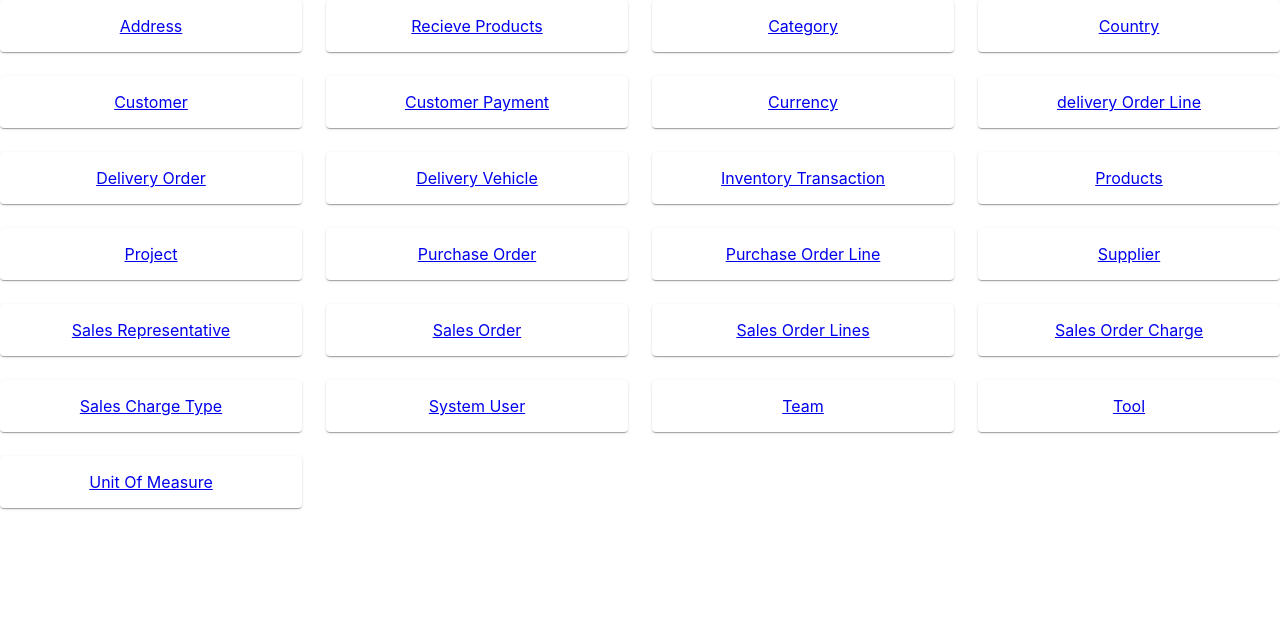
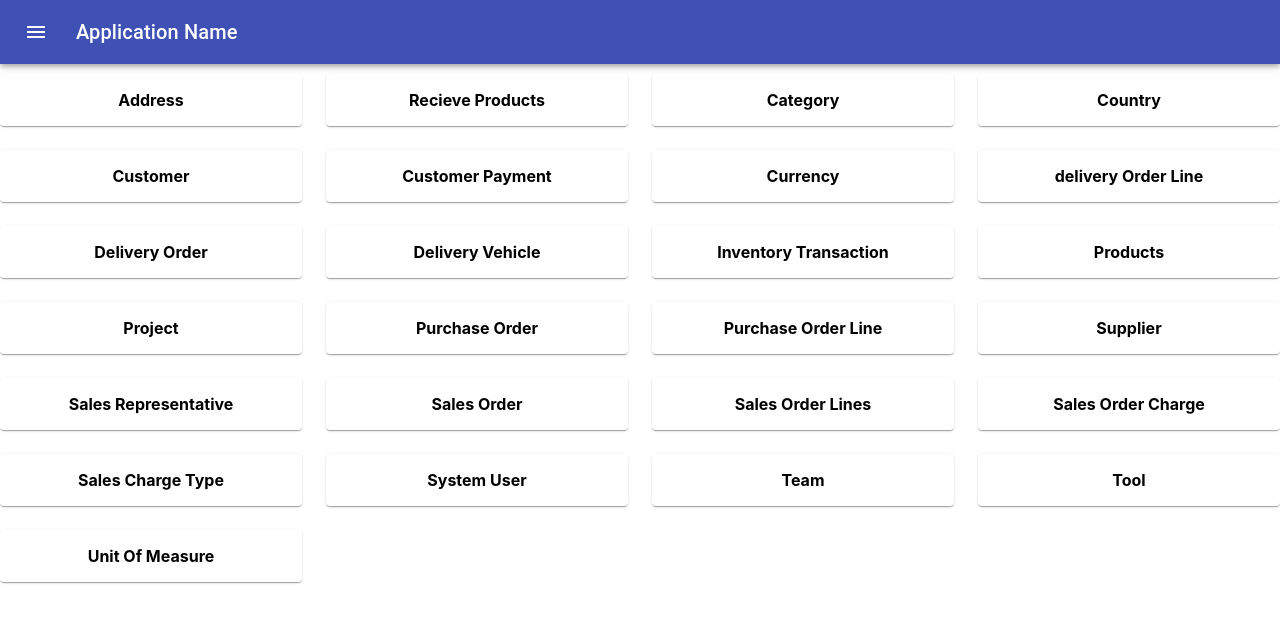
Before and after one commit to isuruAb/extendz-react, a React (Create React App) app: page / in a window 1280 px wide. Shown: the top 622 px of the page. Built offline with nearby package versions, Linux system fonts and the light colour scheme.

Commit message:
appbar added

```diff
--- a/package.json
+++ b/package.json
@@ -13,6 +13,7 @@
     "@types/node": "^12.20.15",
     "@types/react": "^17.0.11",
     "@types/react-dom": "^17.0.7",
+    "node-sass": "^6.0.0",
     "react": "^17.0.2",
     "react-dom": "^17.0.2",
     "react-redux": "^7.2.4",
--- a/src/App.tsx
+++ b/src/App.tsx
@@ -5,11 +5,13 @@ import Dashboard from "./components/dashboard";
 import CreateUpdateForm from "./components/form";
 import { Provider } from "react-redux";
 import store from "./redux/store";
+import ButtonAppBar from "./components/appbar";
 
 function App() {
   const models: any = Object.values(masterModels);
   return (
     <Provider store={store}>
+      <ButtonAppBar/>
       <Router>
         <Switch>
           <Route exact path={"/"}>
--- /dev/null
+++ b/src/components/appbar/index.tsx
@@ -0,0 +1,44 @@
+import { makeStyles } from "@material-ui/core/styles";
+import AppBar from "@material-ui/core/AppBar";
+import Toolbar from "@material-ui/core/Toolbar";
+import Typography from "@material-ui/core/Typography";
+import Button from "@material-ui/core/Button";
+import IconButton from "@material-ui/core/IconButton";
+import MenuIcon from "@material-ui/icons/Menu";
+
+const useStyles = makeStyles((theme) => ({
+  root: {
+    flexGrow: 1,
+    marginBottom: "10px"
+  },
+  menuButton: {
+    marginRight: theme.spacing(2),
+  },
+  title: {
+    flexGrow: 1,
+  },
+}));
+
+export default function ButtonAppBar() {
+  const classes = useStyles();
+
+  return (
+    <div className={classes.root}>
+      <AppBar position="static">
+        <Toolbar>
+          <IconButton
+            edge="start"
+            className={classes.menuButton}
+            color="inherit"
+            aria-label="menu"
+          >
+            <MenuIcon />
+          </IconButton>
+          <Typography variant="h6" className={classes.title}>
+            Application Name
+          </Typography>
+        </Toolbar>
+      </AppBar>
+    </div>
+  );
+}
--- a/src/components/dashboard/index.tsx
+++ b/src/components/dashboard/index.tsx
@@ -1,4 +1,4 @@
-import {  Grid, makeStyles, Paper } from "@material-ui/core";
+import { Grid, makeStyles, Paper } from "@material-ui/core";
 import { Link } from "react-router-dom";
 
 interface IProps {
@@ -9,6 +9,11 @@ const useStyles = makeStyles((theme) => ({
     padding: theme.spacing(2),
     textAlign: "center",
     color: theme.palette.text.secondary,
+  },
+  url: {
+    textDecoration: "none",
+    fontWeight: "bold",
+    color: "#000",
   },
 }));
 
@@ -21,14 +26,14 @@ const Dashboard: React.FC<IProps> = ({ models }) => {
           return (
             <Grid item xs={3} key={key}>
               <Paper className={classes?.paper}>
-                <Link to={data?.url}>{data?.displayName}</Link>
+                <Link to={data?.url} className={classes?.url}>
+                  {data?.displayName}
+                </Link>
               </Paper>
             </Grid>
           );
         })}
       </Grid>
-
-
     </>
   );
 };
--- /dev/null
+++ b/src/components/dataTable/index.module.scss
@@ -0,0 +1,3 @@
+.editButton {
+  cursor: pointer;
+}
--- a/src/components/dataTable/index.tsx
+++ b/src/components/dataTable/index.tsx
@@ -12,7 +12,7 @@ import AddIcon from "@material-ui/icons/Add";
 import EditIcon from "@material-ui/icons/Edit";
 import { useDispatch } from "react-redux";
 
-import "./styles.css";
+import styles from "./index.module.scss";
 import { Link, useLocation, useHistory } from "react-router-dom";
 import { updateRow } from "../../redux/actions/row";
 
@@ -140,7 +140,10 @@ const DataTable: React.FC<IProps> = ({ data }) => {
                         );
                       })}
                       <TableCell>
-                        <EditIcon onClick={() => handleEdit(row)} />
+                        <EditIcon
+                          onClick={() => handleEdit(row)}
+                          className={styles.editButton}
+                        />
                       </TableCell>
                     </TableRow>
                   );
--- a/src/components/dataTable/styles.css
+++ /dev/null
@@ -1,5 +0,0 @@
-.fabButton{
-    position: fixed !important;
-    bottom: 20px;
-    right: 20px;
-}
--- a/src/index.css
+++ /dev/null
@@ -1,13 +0,0 @@
-body {
-  margin: 0;
-  font-family: -apple-system, BlinkMacSystemFont, 'Segoe UI', 'Roboto', 'Oxygen',
-    'Ubuntu', 'Cantarell', 'Fira Sans', 'Droid Sans', 'Helvetica Neue',
-    sans-serif;
-  -webkit-font-smoothing: antialiased;
-  -moz-osx-font-smoothing: grayscale;
-}
-
-code {
-  font-family: source-code-pro, Menlo, Monaco, Consolas, 'Courier New',
-    monospace;
-}
--- /dev/null
+++ b/src/index.scss
@@ -0,0 +1,19 @@
+body {
+  margin: 0;
+  font-family: -apple-system, BlinkMacSystemFont, "Segoe UI", "Roboto", "Oxygen",
+    "Ubuntu", "Cantarell", "Fira Sans", "Droid Sans", "Helvetica Neue",
+    sans-serif;
+  -webkit-font-smoothing: antialiased;
+  -moz-osx-font-smoothing: grayscale;
+}
+
+code {
+  font-family: source-code-pro, Menlo, Monaco, Consolas, "Courier New",
+    monospace;
+}
+
+.fabButton {
+  position: fixed !important;
+  bottom: 20px;
+  right: 20px;
+}
```
Also changed, not shown: src/index.tsx (+6 -6 lines), src/App.scss (renamed from src/App.css), 1 other file (tests, documents, lock files or other folders).
